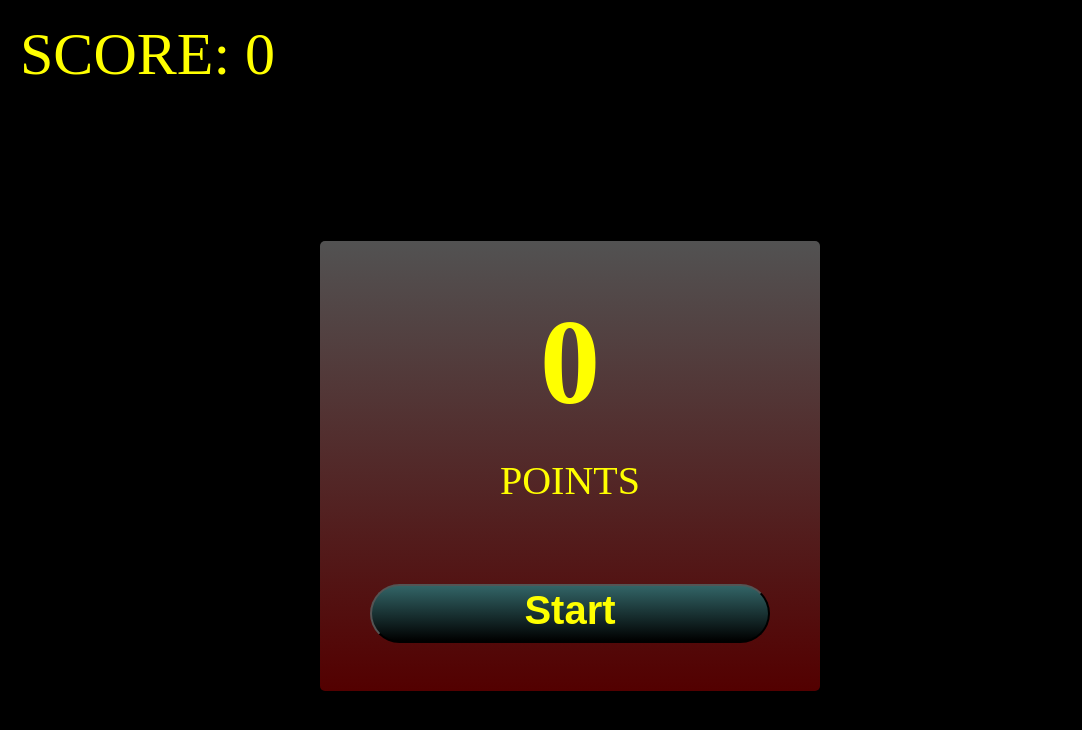
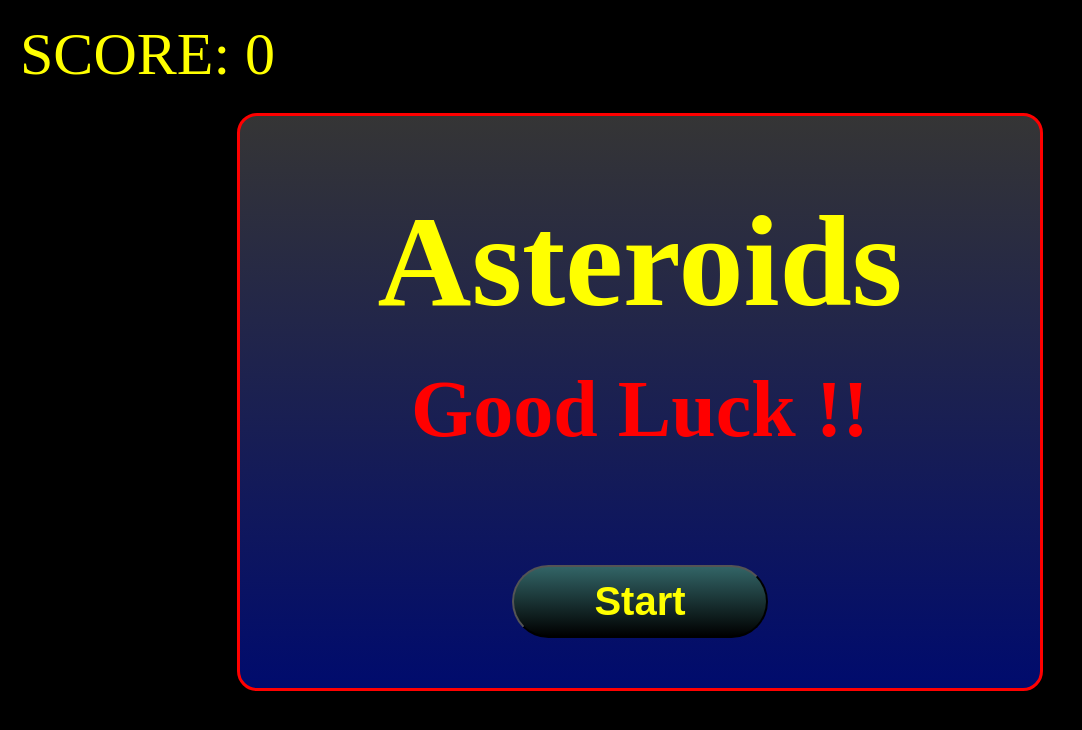
Before and after one commit to SPUR-TECH/asteroids, a plain HTML site: page index.html in a window 1280 px wide. Shown: the whole page, without its empty margins (0-1082 px from the left). Drawn offline with nearby package versions, Linux system fonts and the light colour scheme.

Commit message:
changed model design and restart function

```diff
--- a/index.html
+++ b/index.html
@@ -1,17 +1,30 @@
 <!DOCTYPE html>
 <link rel="stylesheet" href="style.css">
-<title>**** DEFENDER !!! ****</title>
+<title>**** ASTEROIDS !!! ****</title>
 
 <div class="score"><span>SCORE: </span><span id="scoreEl"> 0</span></div>
 
 <div id="model">
     <div>
         <div>
+            <h2>GAME OVER !!</h2>
             <h1 id="finalScore">0</h1>
             <p>POINTS</p>
+            <button id="restartGameBtn">Restart</button>
         </div>
 
+        <!-- <div>
+            <button id="startGameBtn">Start</button>
+        </div> -->
+    </div>
+</div>
+
+<div id="startModel">
+    <div>
         <div>
+            <h1>Asteroids</h1>
+            <br>
+            <h2>Good Luck !!</h2>
             <button id="startGameBtn">Start</button>
         </div>
     </div>
--- a/index.js
+++ b/index.js
@@ -9,8 +9,11 @@ canvas.height = innerHeight
 
 const scoreEl = document.querySelector('#scoreEl')
 const startGameBtn = document.querySelector('#startGameBtn')
+const restartGameBtn = document.querySelector('#restartGameBtn')
 const removeModel = document.querySelector('#model')
+const removeStartModel = document.querySelector('#startModel')
 const finalScore = document.querySelector('#finalScore')
+console.log(model)
 class Player {
     constructor(x, y, radius, color) {
         this.x = x
@@ -113,6 +116,9 @@ let player = new Player(
 let projectiles = []
 let enemies = []
 let particles = []
+let animationId
+let intervalId
+let score = 0
 
 function init() {
     player = new Player(
@@ -129,7 +135,8 @@ function init() {
 }
 
 function spawnEnemies() {
-    setInterval(() => {
+    intervalId = setInterval(() => {
+            console.log(intervalId)
             const radius = Math.random() * (50 - 8) + 8
 
             let x
@@ -159,9 +166,6 @@ function spawnEnemies() {
         },
         2000)
 }
-
-let animationId
-let score = 0
 
 function animate() {
     animationId = requestAnimationFrame(animate)
@@ -197,7 +201,8 @@ function animate() {
         if (dist - enemy.radius - player.radius < 1) {
 
             cancelAnimationFrame(animationId)
-            removeModel.style.display = 'flex'
+            clearInterval(intervalId)
+            removeModel.style.display = 'block'
             finalScore.innerHTML = score
         }
 
@@ -270,9 +275,15 @@ addEventListener('touch', (event) => {
             'red', velocity)
     )
 })
-startGameBtn.addEventListener('click', () => {
+restartGameBtn.addEventListener('click', () => {
     init()
     animate()
     spawnEnemies()
     removeModel.style.display = 'none'
 })
+startGameBtn.addEventListener('click', () => {
+    init()
+    animate()
+    spawnEnemies()
+    removeStartModel.style.display = 'none'
+})
--- a/style.css
+++ b/style.css
@@ -14,16 +14,32 @@ body {
 }
 
 #model {
+    display: none;
     position: absolute;
-    background-image: linear-gradient(rgb(82, 82, 82), rgb(83, 0, 0));
-    height: 450px;
-    width: 500px;
-    display: flex;
-    align-items: center;
-    justify-content: center;
-    border-radius: 5px;
-    top: 30%;
-    left: 25%;
+    background-image: linear-gradient(rgb(53, 53, 53), rgb(0, 11, 109));
+    max-width: 800px;
+    width: 100%;
+    text-align: center;
+    border-radius: 20px;
+    border-style: solid;
+    border-color: rgb(255, 0, 0);
+    top: 50%;
+    transform: translate(-50%, -50%);
+    left: 50%;
+}
+
+#startModel {
+    position: absolute;
+    background-image: linear-gradient(rgb(53, 53, 53), rgb(0, 11, 109));
+    max-width: 800px;
+    width: 100%;
+    text-align: center;
+    border-radius: 20px;
+    border-style: solid;
+    border-color: rgb(255, 0, 0);
+    top: 50%;
+    transform: translate(-50%, -50%);
+    left: 50%;
 }
 
 h1 {
@@ -31,31 +47,39 @@ h1 {
     align-items: center;
     justify-content: center;
     color: yellow;
-    font-size: 120px;
-    margin-bottom: -15px;
-    margin-top: -10px;
+    font-size: 130px;
+    margin-bottom: -30px;
+    margin-top: 70px;
+}
+
+h2 {
+    display: flex;
+    align-items: center;
+    justify-content: center;
+    color: rgb(255, 0, 0);
+    margin-top: 40px;
+    margin-bottom: 60px;
+    font-size: 80px;
+    font-weight: 700;
 }
 
 p {
     display: flex;
     align-items: center;
     justify-content: center;
-    color: yellow;
-    margin-bottom: 80px;
-    font-size: 40px;
+    color: red;
+    margin-bottom: 60px;
+    font-size: 60px;
+    font-weight: 700;
 }
 
 button {
-    width: 400px;
-    padding-left: 10px;
-    padding-right: 10px;
-    padding-top: 2px;
-    padding-bottom: 8px;
-    margin-bottom: 30px;
+    padding: 12px 80px;
     border-radius: 50px;
     background-image: linear-gradient(rgb(50, 100, 102), black);
     color: yellow;
-    font-weight: 900;
+    font-weight: 700;
     font-size: 40px;
-    margin-bottom: -15px;
+    margin-top: 50px;
+    margin-bottom: 50px;
 }
```
